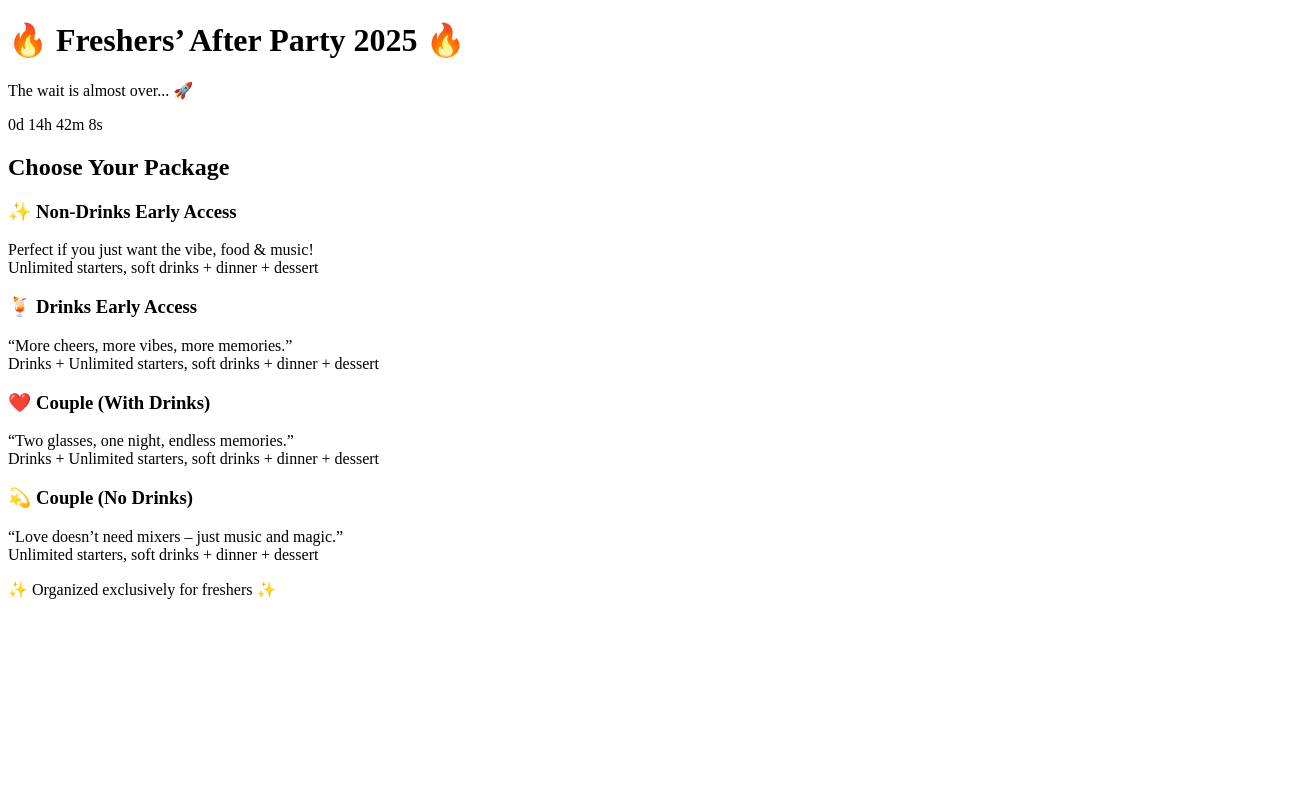
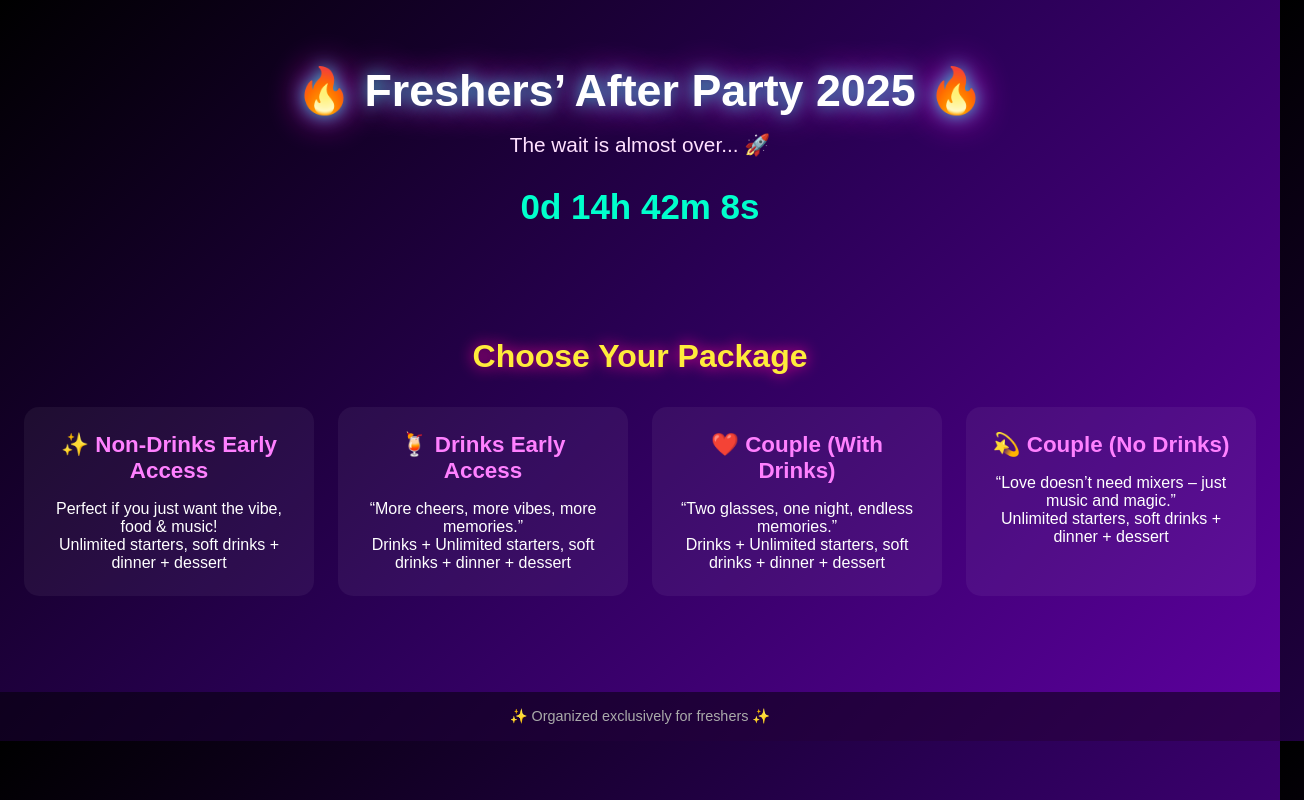
Before and after one commit to paras20004/freshers-party, a plain HTML site: page index.html in a window 1280 px wide. Shown: the whole page, 1304 px wide, since content can reach past the window. Drawn offline with Linux system fonts and the light colour scheme.

Commit message:
Update style.css

```diff
--- a/style.css
+++ b/style.css
@@ -1,25 +1,104 @@
-// Countdown Timer
-const countdown = document.getElementById("countdown");
+/* General Reset */
+* {
+  margin: 0;
+  padding: 0;
+  box-sizing: border-box;
+}
 
-// Target Date -> 28 Aug 2025, 12 PM
-const eventDate = new Date("Aug 28, 2025 12:00:00").getTime();
+body {
+  font-family: 'Poppins', sans-serif;
+  color: #fff;
+  background: linear-gradient(135deg, #000000, #2b0057, #5e00a0);
+  text-align: center;
+  overflow-x: hidden;
+}
 
-const interval = setInterval(() => {
-  const now = new Date().getTime();
-  const distance = eventDate - now;
+/* Hero Section */
+.hero {
+  padding: 4rem 2rem;
+  animation: fadeIn 2s ease-in-out;
+}
 
-  if (distance < 0) {
-    clearInterval(interval);
-    countdown.innerHTML = "🚀 It's Party Time! 🎉";
-    return;
-  }
+.hero h1 {
+  font-size: 2.8rem;
+  text-shadow: 0 0 20px #ff00ff, 0 0 40px #ff0099;
+  animation: glow 2s infinite alternate;
+}
 
-  const days = Math.floor(distance / (1000 * 60 * 60 * 24));
-  const hours = Math.floor(
-    (distance % (1000 * 60 * 60 * 24)) / (1000 * 60 * 60)
-  );
-  const minutes = Math.floor((distance % (1000 * 60 * 60)) / (1000 * 60));
-  const seconds = Math.floor((distance % (1000 * 60)) / 1000);
+.tagline {
+  margin-top: 1rem;
+  font-size: 1.3rem;
+  color: #ffe0ff;
+}
 
-  countdown.innerHTML = `${days}d ${hours}h ${minutes}m ${seconds}s`;
-}, 1000);
+/* Countdown */
+.countdown {
+  margin-top: 2rem;
+  font-size: 2rem;
+  font-weight: bold;
+  color: #00ffcc;
+  animation: pulse 1.5s infinite;
+}
+
+/* Packages Section */
+.packages {
+  padding: 3rem 1.5rem;
+}
+
+.packages h2 {
+  font-size: 2rem;
+  margin-bottom: 2rem;
+  color: #ffeb3b;
+  text-shadow: 0 0 15px #ff0099;
+}
+
+.package-grid {
+  display: grid;
+  grid-template-columns: repeat(auto-fit, minmax(220px, 1fr));
+  gap: 1.5rem;
+}
+
+.package-card {
+  background: rgba(255, 255, 255, 0.05);
+  border-radius: 15px;
+  padding: 1.5rem;
+  transition: transform 0.3s ease, box-shadow 0.3s ease;
+  cursor: pointer;
+}
+
+.package-card:hover {
+  transform: scale(1.05);
+  box-shadow: 0 0 20px #ff0099, 0 0 40px #00ffcc;
+}
+
+.package-card h3 {
+  font-size: 1.4rem;
+  margin-bottom: 1rem;
+  color: #ff80ff;
+}
+
+/* Footer */
+footer {
+  margin-top: 3rem;
+  padding: 1rem;
+  background: rgba(0, 0, 0, 0.5);
+  font-size: 0.9rem;
+  color: #aaa;
+}
+
+/* Animations */
+@keyframes glow {
+  from { text-shadow: 0 0 10px #ff00ff, 0 0 20px #ff0099; }
+  to { text-shadow: 0 0 20px #00ffcc, 0 0 40px #ff00ff; }
+}
+
+@keyframes pulse {
+  0% { transform: scale(1); }
+  50% { transform: scale(1.1); }
+  100% { transform: scale(1); }
+}
+
+@keyframes fadeIn {
+  from { opacity: 0; transform: translateY(20px); }
+  to { opacity: 1; transform: translateY(0); }
+}
```
